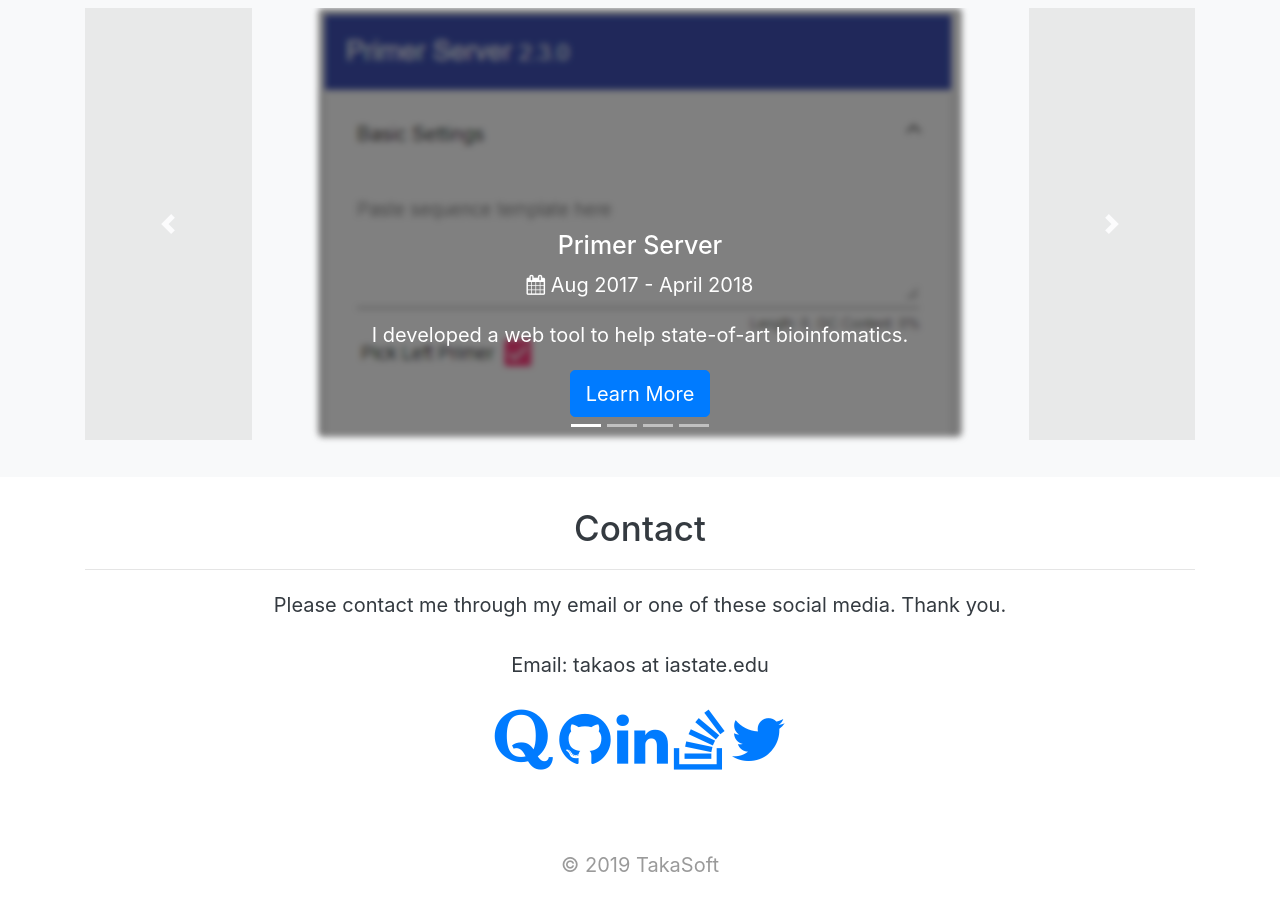
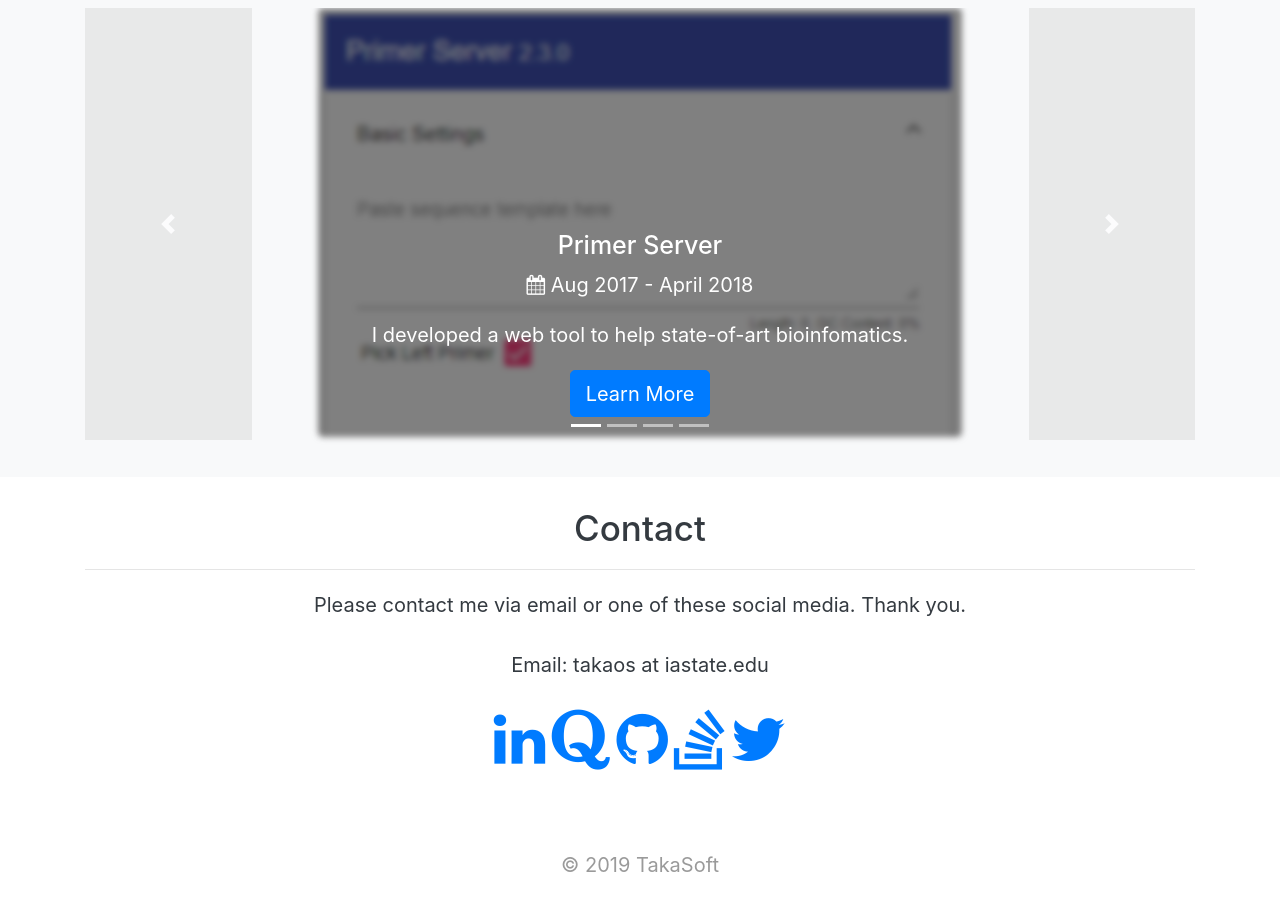
Before and after one commit to takasoft/takasoft.github.io, a Jekyll site: the page built from about.html, in a window 1280 px wide and 900 px high, scrolled down 2367 px. Built offline with Jekyll 4.4.1, drawn with Linux system fonts in a browser that asks for light colours.

Commit message:
fix some grammer

```diff
--- a/about.html
+++ b/about.html
@@ -163,13 +163,13 @@ permalink: /about/
     <h3 class="story-title">Contact</h3>
     <hr>
     <p class="story-title">
-      Please contact me through my email or one of these social media. Thank you.<br><br>
+      Please contact me via email or one of these social media. Thank you.<br><br>
 
       Email: takaos at iastate.edu<br><br>
 
+      <a href="https://www.linkedin.com/in/takao-shibamoto" target="_blank"><i class="fa fa-linkedin fa-3x"></i></a>
       <a href="https://www.quora.com/profile/Takao-Shibamoto" target="_blank"><i class="fa fa-quora fa-3x"></i></a>
       <a href="https://github.com/takasoft" target="_blank"><i class="fa fa-github fa-3x"></i></a>
-      <a href="https://www.linkedin.com/in/takao-shibamoto" target="_blank"><i class="fa fa-linkedin fa-3x"></i></a>
       <a href="https://stackoverflow.com/users/7336605/takasoft" target="_blank"><i class="fa fa-stack-overflow fa-3x"></i></a>
       <a href="https://twitter.com/takas0ft" target="_blank"><i class="fa fa-twitter fa-3x"></i></a>
 
```
